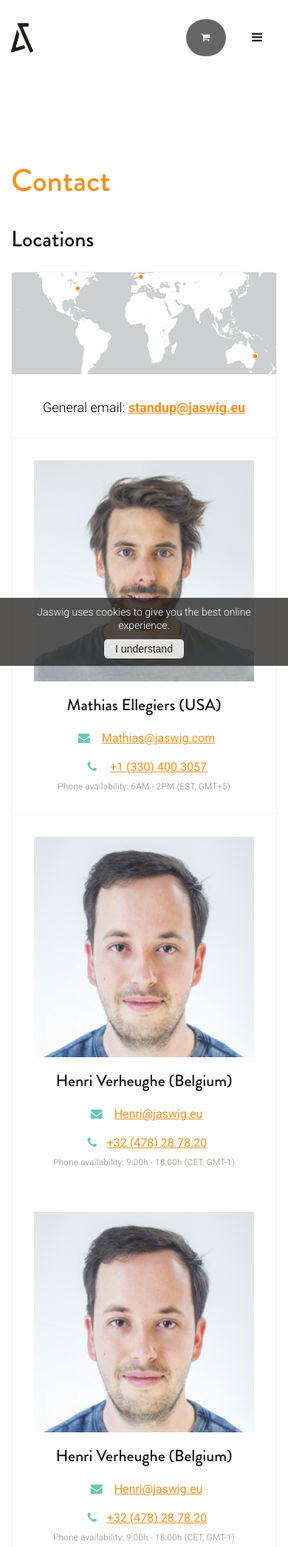
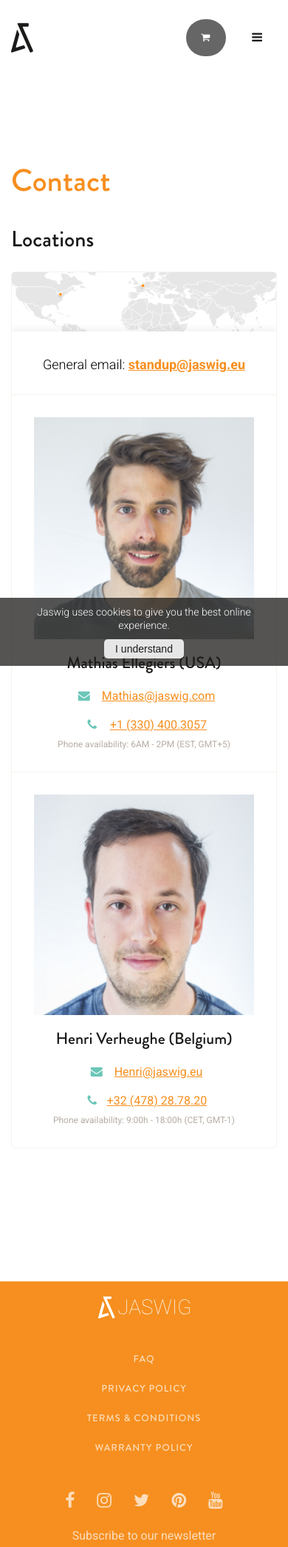
Before and after one commit to samuelrieder/jaswig.github.io, a Jekyll site: the page built from contact.html, in a window 390 px wide, cut to the strip 0-2091 px from the top of the page. Shown: the whole strip at 74% size. Built offline with Jekyll 4.4.1, drawn with Linux system fonts in a browser that asks for light colours; nearby versions of some CDN libraries.

Commit message:
Initial commit

```diff
--- a/_includes/footer.html
+++ b/_includes/footer.html
@@ -44,6 +44,7 @@
       </div>
     </div>
     <br>
-    <a href="http://www.onepercentfortheplanet.org/who-we-are/members/record/0010G00001xIfXTQA0" target="_blank"><img class="opep_logo" src="/images/Member_VerticalLogo_Knockout.png"></a>
+    <div><a href="http://www.onepercentfortheplanet.org/who-we-are/members/record/0010G00001xIfXTQA0" target="_blank"><img class="opep_logo" src="/images/Member_VerticalLogo_Knockout.png"></a></div>
+    <div><a href="http://henryvandevelde.be/winnaar/public-design-award/standup-nomad" target="_blank"><img class="opep_logo sec-foo-logo" src="/images/HVDV16R__WINNER16.png"></a></div>
   </div>
 </footer>
--- a/_sass/jaswig/_footer.scss
+++ b/_sass/jaswig/_footer.scss
@@ -90,11 +90,16 @@
 //1% logo
 .opep_logo{
    height: 25%;
-   float: none;
+   float: right;
    display: block;
    width: 65px;
    margin: 0 auto;
   }
+
+.sec-foo-logo {
+  float: left;
+  width: 120px;
+}
 
 @media (min-width: $screen-md-min) {
   .footer {
@@ -130,13 +135,42 @@
       text-align: right;
     }
   }
-//1% logo
- .opep_logo {
-   float: right;
-  }
+
 
   .foo-list {
     line-height: 1px !important;
+  }
+
+  .sec-foo-logo {
+    float: right;
+    margin-right: 5%;
+    margin-top: 5px;
+  }
+}
+
+@media (min-width: $screen-lg-min) {
+  .sec-foo-logo {
+    margin-right: 8%;
+  }
+}
+
+@media (min-width: 737px) and (max-width: $screen-md-min) {
+  .sec-foo-logo {
+    margin-left: 19%;
+  }
+
+  .opep_logo {
+    margin-right: 19%;
+  }
+}
+
+@media (min-width: 475px) and (max-width: 736px) {
+  .sec-foo-logo {
+    margin-left: 15%;
+  }
+
+  .opep_logo {
+    margin-right: 15%;
   }
 }
 
--- a/contact.html
+++ b/contact.html
@@ -21,7 +21,7 @@ position: 6
       <div class="contact-locations-box">
         <div class="row">
           <div class="col-xs-12">
-            <img src="/images/world_map_marked2.jpg" class="contact-locations-image" alt="">
+            <img src="/images/contact.png" class="contact-locations-image" alt="">
           </div>
         </div>
         <div class="contact-locations-general row contact-padding">
@@ -59,26 +59,6 @@ position: 6
                 </div>
               </div>
             </div>
-          </div>
-        </div>
-        <div class="contact-locations-people row">
-          <div class="col-xs-12 col-md-6 first">
-            <div class="contact-locations-person">
-              <div class="row">
-                <div class="person-image col-xs-12 col-md-4">
-                  <img src="/images/team/henri.png" alt="">
-                </div>
-                <div class="person-info col-xs-12 col-md-8">
-                  <h3>Henri Verheughe (Belgium)</h3>
-                  <span><i class="fa fa-envelope"></i> <a href="mailto:henri@jaswig.eu">Henri@jaswig.eu</a></span>
-                  <span><i class="fa fa-phone"></i><a href="tel:+32 (478) 28.78.20">+32 (478) 28.78.20</a></span>
-                  <span class="person-av">Phone availability: 9:00h - 18:00h (CET, GMT-1)</span>
-                </div>
-              </div>
-            </div>
-          </div>
-          <div class="col-xs-12 col-md-6 last">
-
           </div>
         </div>
       </div>
```
Also changed, not shown: images/HVDV16R__WINNER16.png (added), images/world_map.jpg (deleted), images/world_map_marked.jpg (deleted).
